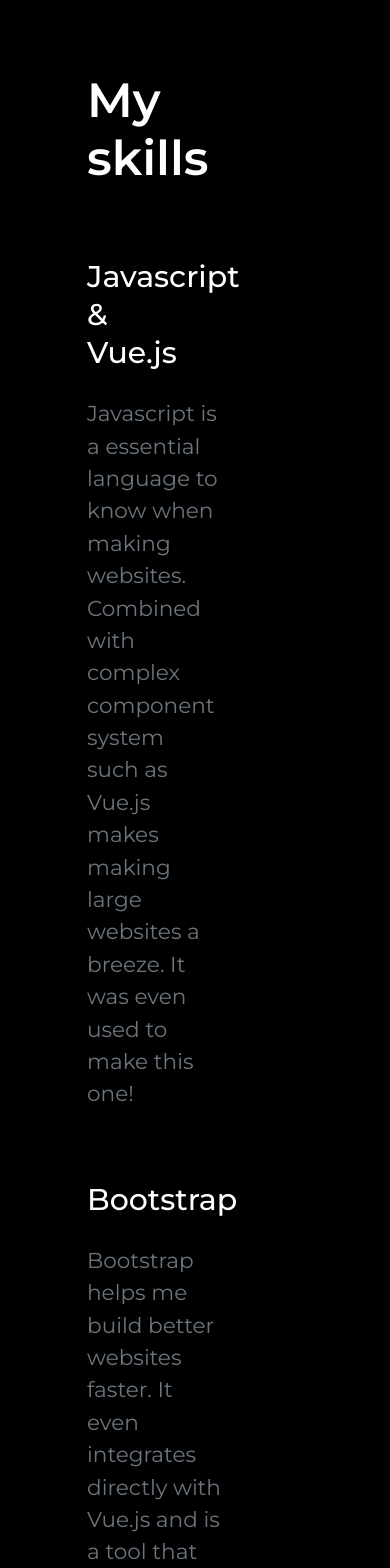
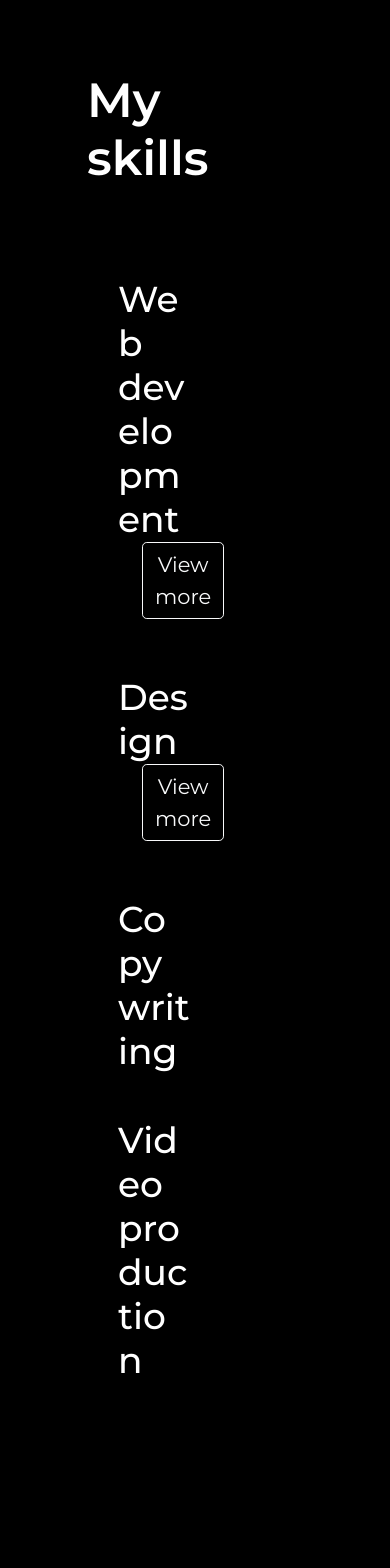
Before and after one commit to PeanutButte7/adam-barta.com, a Vue app: page /skills in a window 390 px wide. Shown: the top 1568 px of the page. After the commit the page ends 1427 px from the top, so only its background shows below. Built offline with nearby package versions, Linux system fonts and the light colour scheme.

Commit message:
Added Skill and finished Skills page, Finished notebook scaling, WiP mobile scaling

```diff
--- a/package.json
+++ b/package.json
@@ -8,6 +8,10 @@
     "lint": "vue-cli-service lint"
   },
   "dependencies": {
+    "@fortawesome/fontawesome-svg-core": "^1.2.27",
+    "@fortawesome/free-brands-svg-icons": "^5.12.1",
+    "@fortawesome/free-solid-svg-icons": "^5.12.1",
+    "@fortawesome/vue-fontawesome": "^0.1.9",
     "bootstrap": "^4.3.1",
     "bootstrap-vue": "^2.4.2",
     "core-js": "^3.3.2",
--- a/src/App.vue
+++ b/src/App.vue
@@ -45,12 +45,12 @@
 
 <style lang="scss">
  .page-leave-active {
-   transition: all 50ms ease-in;
+   transition: all ease-out;
     transform: translateY(3rem);
   }
 
   .page-enter-active {
-    transition: all 50ms ease-in;
+    transition: all ease-in;
   }
 
   .page-enter, .page-leave-to {
--- a/src/components/Skill.vue
+++ b/src/components/Skill.vue
@@ -1,10 +1,29 @@
 <template>
     <div id="skill">
-        <div class="mb-3 title-container">
-            <span class="h5 mr-3">{{ title }}</span>
-            <b-button v-if="button" class="title" to="/" variant="outline-light" size="sm">View projects made with {{ title }}</b-button>
-        </div>
-        <p class="text-muted mb-5"> {{ subtitle }} </p>
+        <b-card no-body class="mb-1 bg-dark">
+            <b-card-header class="">
+                <span class="h4"> {{ title }} </span>
+                <b-button
+                    v-if="skillItems !== null"
+                    class="ml-3 mb-2"
+                    size="sm"
+                    variant="outline-light"
+                    :aria-expanded="visible"
+                    :aria-controls="id"
+                    @click="visible = !visible">
+                    View {{ visible ? "less" : "more" }}
+                </b-button>
+            </b-card-header>
+            <b-collapse :id="id" v-model="visible">
+                <b-card-body class="pt-2">
+                    <ul class="list-unstyled ml-4">
+                        <li v-for="item in skillItems" :key="item.id">
+                            <p><span class="mr-2"> / </span>{{ item }}</p>
+                        </li>
+                    </ul>
+                </b-card-body>
+            </b-collapse>
+        </b-card>
     </div>
 </template>
 
@@ -14,29 +33,34 @@
         components: {
         },
         props: {
+            id: {
+                required: true,
+                type: String
+            },
             title: {
                 required: true,
                 type: String
             },
-            subtitle: {
+            skillItems: {
                 required: false,
-                type: String
+                type: Array
             },
             button: {
                 required: true,
                 type: Boolean
+            },
+            active: {
+                required: false,
+                type: Boolean
+            }
+        },
+        data () {
+            return {
+                visible: false
             }
         }
     }
 </script>
 
 <style lang="scss" scoped>
-    .title {
-        position: absolute;
-        bottom: 0;
-    }
-
-    .title-container {
-        position: relative;
-    }
 </style>
--- a/src/components/SmallCard.vue
+++ b/src/components/SmallCard.vue
@@ -2,7 +2,7 @@
     <div class="smallCard">
         <b-card-group>
             <b-card
-                    class="col-5 p-0"
+                    class="col-lg-5 col-12 p-0 m-0"
                     border-variant="light"
                     overlay
                     :img-src="require('@/assets/Portfolio/' + links.img)"
@@ -10,7 +10,7 @@
             >
             </b-card>
             <b-card
-                    class="text-right"
+                    class="text-right bottom-card"
                     footer-border-variant="dark"
                     bg-variant="dark"
                     border-variant="light"
@@ -18,7 +18,7 @@
                     :title="title"
                     :sub-title="description"
             >
-                <template v-slot:footer>
+                <template v-if="links.router || links.external !== null" v-slot:footer>
                     <b-button v-if="links.router != null" :to="links.router" variant="outline-light" size="sm">View more</b-button>
                     <b-button v-else :href="links.external" target="_blank" variant="outline-light" size="sm">
                         View more
@@ -62,4 +62,7 @@
 </script>
 
 <style lang="scss" scoped>
+    .bottom-card {
+        margin-top: -0.4rem;
+    }
 </style>
--- a/src/locales/eng.json
+++ b/src/locales/eng.json
@@ -18,7 +18,7 @@
       "description": "Logo design for a Prague parkour club",
       "links": {
         "external": null,
-        "router": "/gpfc",
+        "router": null,
         "img": "SmallCard_GPFC.png"
       }
     },
@@ -40,7 +40,7 @@
       "description": "My website and branding process",
       "links": {
         "external": null,
-        "router": "/",
+        "router": null,
         "img": "SmallCard_AdamBarta.jpg"
       }
     }
@@ -48,31 +48,27 @@
   "skills": [
     {
       "id": 1,
-      "title": "Javascript & Vue.js",
-      "subtitle": "Javascript is a essential language to know when making websites. Combined with complex component system such as Vue.js makes making large websites a breeze. It was even used to make this one!",
+      "title": "Web development",
+      "skillItems": ["Javascript & Vue", "Bootstrap", "HTML & CSS / SCSS"],
       "button": false
     },
     {
       "id": 2,
-      "title": "Bootstrap",
-      "subtitle": "Bootstrap helps me build better websites faster. It even integrates directly with Vue.js and is a tool that every developer should be familiar with.",
+      "title": "Design",
+      "skillItems": ["Logo design", "Brand identity design", "Vector illustrations"],
       "button": false
     },
     {
       "id": 3,
-      "title": "HTML & CSS / SCSS",
-      "subtitle": "When building a website these two languages are simply a must know. SCSS is also very handy as it introduces variables and lets me iterate quickly.",
+      "title": "Copy writing",
+      "skillItems": null,
+      "subtitle": "As a videogame fan I like to try and make games on my own. It isn't easy and I haven't released any game yet but I sure have learned a lot along the way",
       "button": false
     },
     {
       "id": 4,
-      "title": "Xcode & Swift",
-      "subtitle": "If you want to build an iOS app, knowing Swift and how to work in Xcode is necessary. My knowledge in this field isn't perfect but I'm capable of building simple apps.",
-      "button": false
-    },
-    {
-      "id": 5,
-      "title": "Unity & C#",
+      "title": "Video production",
+      "skillItems": null,
       "subtitle": "As a videogame fan I like to try and make games on my own. It isn't easy and I haven't released any game yet but I sure have learned a lot along the way",
       "button": false
     }
--- a/src/main.js
+++ b/src/main.js
@@ -3,14 +3,20 @@
 import router from './router'
 import store from './store'
 import { BootstrapVue, BootstrapVueIcons } from 'bootstrap-vue'
+import { library } from '@fortawesome/fontawesome-svg-core'
+import { faLinkedin, faTwitterSquare, faFacebookSquare} from '@fortawesome/free-brands-svg-icons'
+import { FontAwesomeIcon } from '@fortawesome/vue-fontawesome'
 
 import 'bootstrap/dist/css/bootstrap.css'
 import 'bootstrap-vue/dist/bootstrap-vue.css'
 import 'bootstrap-vue/dist/bootstrap-vue-icons.min.css'
 import './styles/main.scss'
 
+library.add(faLinkedin, faTwitterSquare, faFacebookSquare);
+
 Vue.use(BootstrapVue);
 Vue.use(BootstrapVueIcons);
+Vue.component('font-awesome-icon', FontAwesomeIcon);
 
 Vue.config.productionTip = false;
 
--- a/src/styles/main.scss
+++ b/src/styles/main.scss
@@ -3,6 +3,13 @@
 // Change Bootstrap variables
 $blue: #3D6EFE;
 $dark: black;
+$grid-breakpoints: (
+        xs: 0,
+        sm: 456px,
+        md: 789px,
+        lg: 999px,
+        xl: 1441px
+);
 
 // Bootstrap and its default variables
 @import "~bootstrap/scss/bootstrap";
--- a/src/views/Contacts.vue
+++ b/src/views/Contacts.vue
@@ -5,6 +5,12 @@
                 <b-col>
                     <h3>you can reach me at </h3>
                     <h2>adam.barta404@gmail.com</h2>
+                    <h3 class="mt-4">or on social media</h3>
+                    <div>
+                        <a href="https://www.linkedin.com/in/adam-b%C3%A1rta-ab7822192/" target="_blank"><font-awesome-icon class="icon" :icon="['fab', 'linkedin']" size="2x"/></a>
+                        <a class="ml-3" href="https://twitter.com/AdamBartaBart" target="_blank"><font-awesome-icon class="icon" :icon="['fab', 'twitter-square']" size="2x"/></a>
+                        <a class="ml-3" href="https://www.facebook.com/profile.php?id=100008554363481" target="_blank"><font-awesome-icon class="icon" :icon="['fab', 'facebook-square']" size="2x"/></a>
+                    </div>
                 </b-col>
             </b-row>
         </b-container>
@@ -33,4 +39,12 @@
     h3 {
         font-weight: 400;
     }
+
+    .icon {
+        color: white;
+    }
+
+    .icon:hover {
+        color: lightgrey;
+    }
 </style>
--- a/src/views/Projects.vue
+++ b/src/views/Projects.vue
@@ -7,10 +7,9 @@
                 <b-nav-item class="my-nav-item" :active="activeTag === 'website'" @click="activeTag = 'website'">Websites</b-nav-item>
             </b-nav>
         </div>
-        <b-container fluid class="pl-5 pr-5">
-            <ul class="row ml-5 mr-5 mt-2 mr-xl-0 ml-xl-0">
-                <transition-group appear name="list" tag="b-row">
-                <li class="col-6 p-4"
+        <b-container fluid class="pl-lg-5 pr-lg-5 pl-4 pr-4">
+            <ul class="row ml-lg-2 mr-lg-2 mt-2 mr-0 ml-0 justify-content-center">
+                <li class="col-xl-6 col-lg-10 col-12 p-lg-4 pl-0 pr-0 pt-4 pb-4"
                     is="SmallCard"
                     v-for="project in filteredProjects"
                     :key="project.id"
@@ -19,7 +18,6 @@
                     :description="project.description"
                     :links="project.links"
                 />
-            </transition-group>
             </ul>
         </b-container>
         <h2 class="mt-5 mb-5" id="github">Visit my <a target="_blank" href="https://github.com/PeanutButte7">Github</a> for more projects</h2>
@@ -56,13 +54,6 @@
 
 <style lang="scss" scoped>
     @import '../styles/main';
-
-    .list-enter-active, .list-leave-active {
-        transition: all 500ms ease-in-out;
-    }
-    .list-enter, .list-leave-to {
-        opacity: 0;
-    }
 
     #github {
         text-align: center;
--- a/src/views/Skills.vue
+++ b/src/views/Skills.vue
@@ -9,8 +9,9 @@
                             is="Skill"
                             v-for="skill in skills"
                             :key="skill.id"
+                            :id="skill.id.toString()"
                             :title="skill.title"
-                            :subtitle="skill.subtitle"
+                            :skillItems="skill.skillItems"
                             :button="skill.button"
                         />
                     </ul>
```
Also changed, not shown: src/views/About.vue (+9 -2 lines), 1 other file (tests, documents, lock files or other folders).
